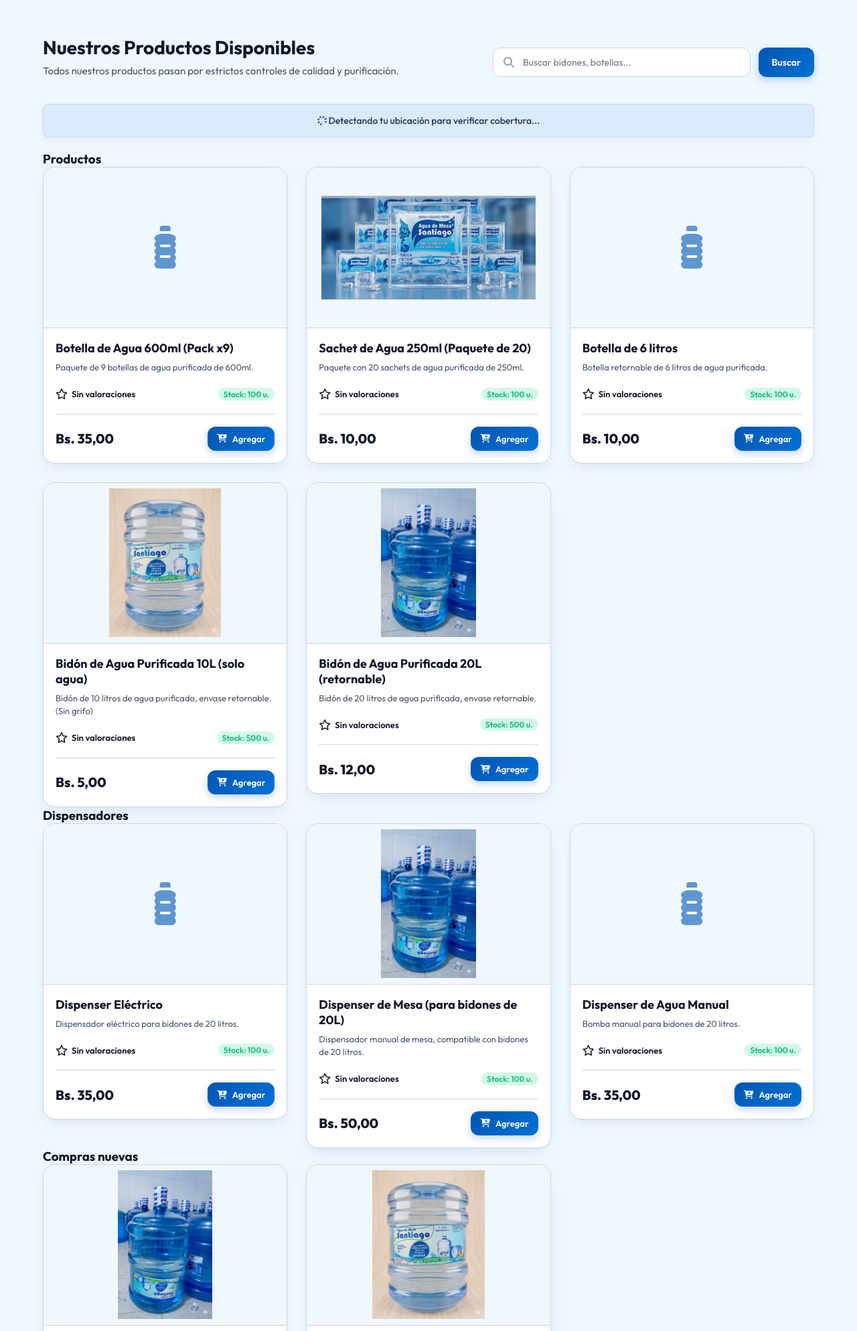
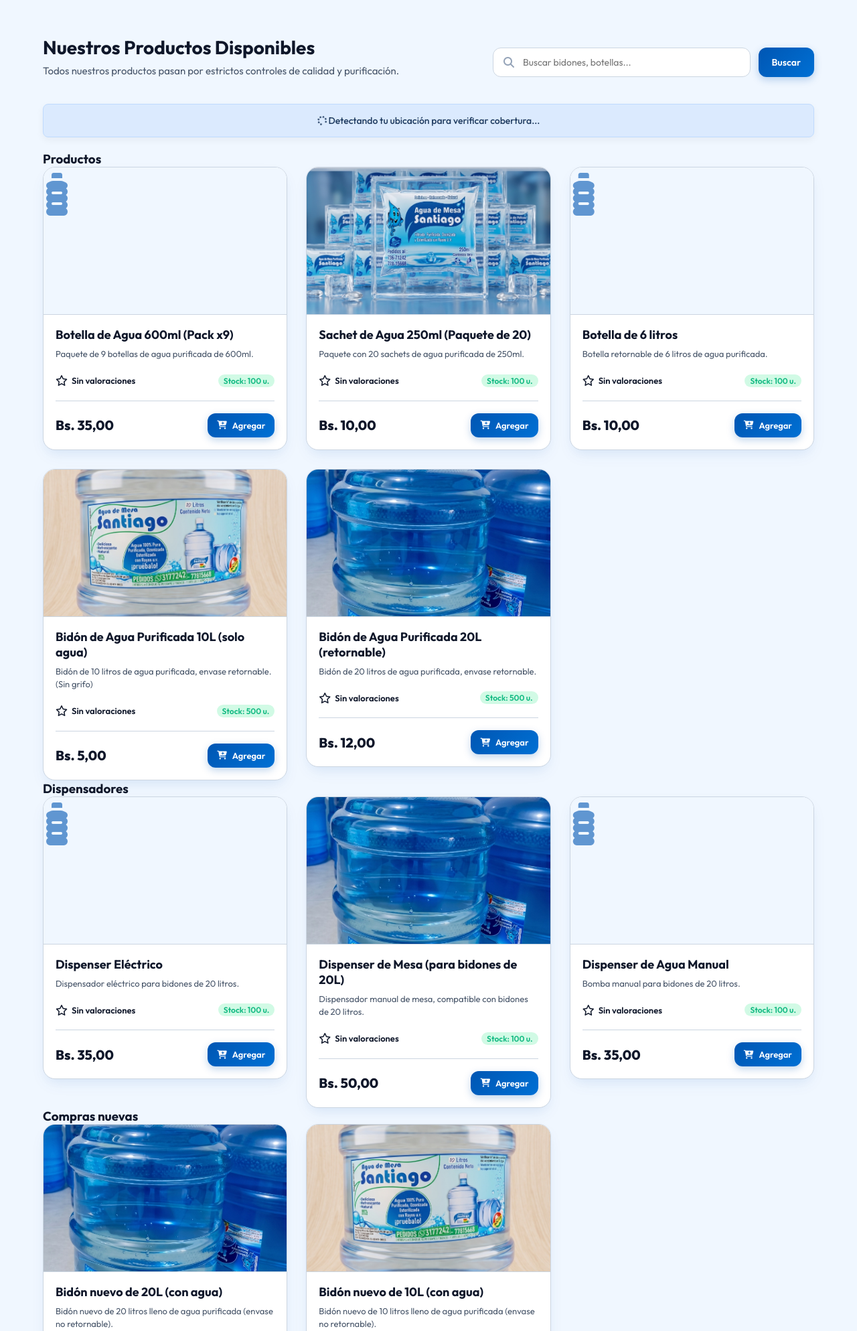
Before and after one commit to yeisonvargas14/AGUA2, a Django app: page / in a window 1280 px wide. Shown: the part 567-2554 px from the top of the page at 67% size. Run offline with Django 5.2, Linux system fonts and the light colour scheme; data comes from the database, SQL or seed files in the repository; data that the repository does not hold is empty; some libraries are stand-ins or nearby versions.

Commit message:
Make product images cover visual container for consistent card heights

```diff
--- a/frontend/static/css/styles.css
+++ b/frontend/static/css/styles.css
@@ -1304,23 +1304,20 @@ html, body {
 }
 
 .product-card-visual {
-    height: 240px;
+    height: 220px;
     background-color: var(--bg-primary);
     position: relative;
-    display: flex;
-    align-items: center;
-    justify-content: center;
+    display: block;
     overflow: hidden;
     border-bottom: 1px solid var(--border-color);
-    padding: 8px;
-}
-
+}
+
+.product-card-visual img,
 .product-image {
-    width: auto;
-    max-width: 92%;
-    max-height: 100%;
-    height: auto;
-    object-fit: contain;
+    display: block;
+    width: 100%;
+    height: 100%;
+    object-fit: cover;
 }
 
 .product-placeholder {
```
